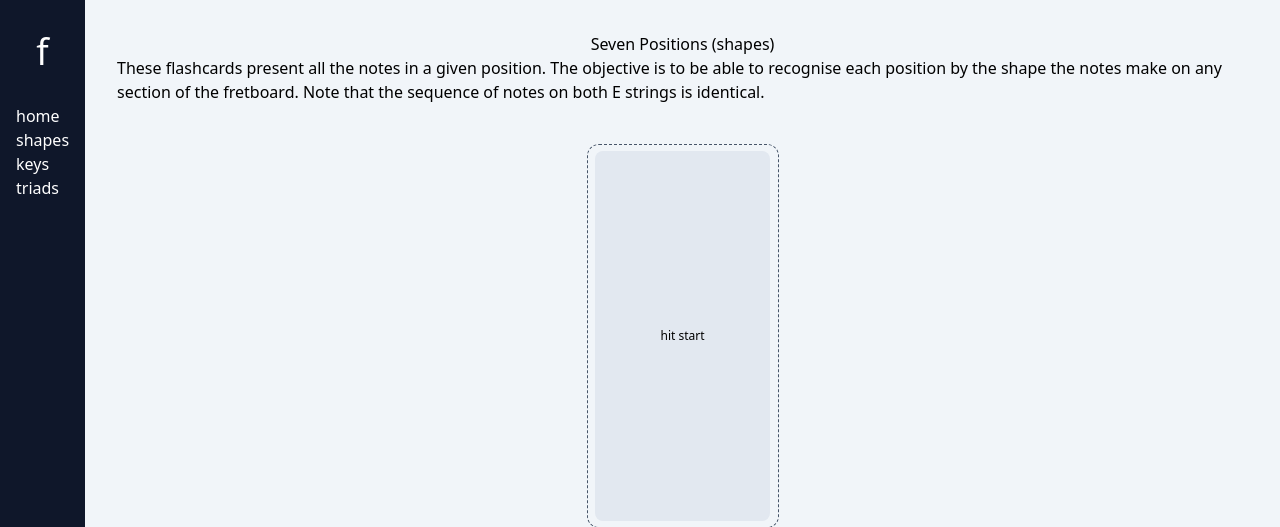
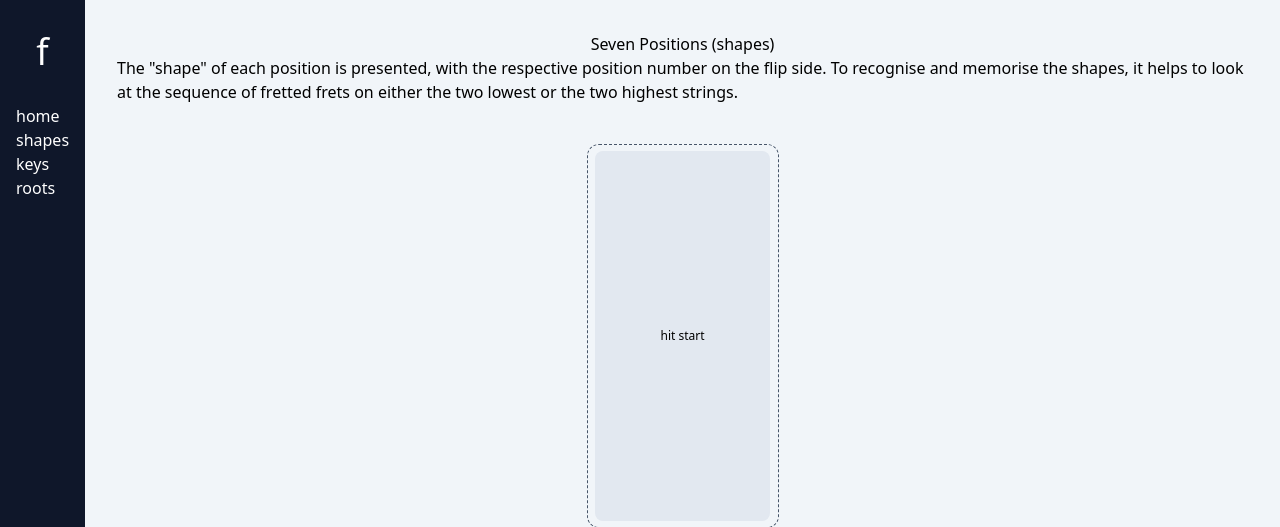
Before and after one commit to cordovez/fretmaster_app, a FastAPI app: page /shapes in a window 1280 px wide. Shown: the part 40-567 px from the top of the page. Run offline with FastAPI, Linux system fonts and the light colour scheme; style sheets or scripts are compiled from the project's sources; some libraries are stand-ins or nearby versions.

Commit message:
Keys and Shapes working now

```diff
--- a/dependencies/main_nav.py
+++ b/dependencies/main_nav.py
@@ -16,8 +16,8 @@ def get_nav() -> list[dict]:
             "icon": None,
         },
         {
-            "label": "triads",
-            "path": "/triads",
+            "label": "roots",
+            "path": "/roots",
             "icon": None,
         },
     ]
--- a/routes/client_side_routes.py
+++ b/routes/client_side_routes.py
@@ -5,13 +5,8 @@ from fastapi.templating import Jinja2Templates
 
 from models.key_position_enum import KeyPosition
 
-from controllers.fretboards import (
-    return_all_frets_with_key,
-)
-from controllers.fretboards import fretboard_matrix
-from controllers.random_note_in_key import return_random_note_in_key
-from controllers.extract_key_string import get_key
-from controllers.random_key import return_random_key
+
+from controllers.random_note_in_key import get_random_note
 from controllers.fretboard_matrices import (
     fretboard_with_random_position,
     fretboard_with_specified_key,
@@ -87,18 +82,6 @@ async def keys(
     )
 
 
-@front_router.get("/triads", response_class=HTMLResponse)
-async def triads(
-    request: Request,
-    nav_items: dict[str, str] = Depends(get_nav),
-    keys: dict[str, str] = Depends(get_music_keys),
-):
-    return templates.TemplateResponse(
-        "triads.html",
-        {"request": request, "keys": keys, "nav_items": nav_items},
-    )
-
-
 @front_router.get("/keys/{key_position}", response_class=HTMLResponse)
 async def random_note(
     request: Request,
@@ -106,94 +89,30 @@ async def random_note(
     nav_items: dict[str, str] = Depends(get_nav),
     keys: dict[str, str] = Depends(get_music_keys),
 ):
-    # notes = return_all_frets_with_key(key_position.value)
-    # fretboard = fretboard_matrix(notes)
-    fretboard, position = fretboard_with_specified_key("B6")
-    random_note = return_random_note_in_key(key_position.value)
-    # key = get_key(key_position.value)
-    # key_position = key_position.name
+    fretboard, position = fretboard_with_specified_key(key_position.value)
+    random_note_index, random_note_value = get_random_note(key_position.value)
 
     return templates.TemplateResponse(
-        "partials/key_position_card.html",
+        "partials/_keys_flashcard.html",
         {
             "request": request,
             "fretboard": fretboard,
-            "position": position,
-            # "notes": notes,
-            "random": random_note,
-            # "key": key,
-            # "key_position": key_position,
+            "position": position[-1],
+            "random": random_note_index,
+            "key_position": key_position.value,
             "nav_items": nav_items,
-            # "keys": keys,
+            "note_value": random_note_value,
         },
     )
 
 
-# @front_router.get("/keys/{key_position}", response_class=HTMLResponse)
-# async def random_note(
-#     request: Request,
-#     key_position: KeyPosition,
-#     nav_items: dict[str, str] = Depends(get_nav),
-# ):
-#     notes = return_all_frets_with_key(key_position.value)
-#     fretboard = fretboard_matrix(notes)
-#     random_note = return_random_note_in_key(key_position.value)
-#     key = get_key(key_position.value)
-#     key_position = key_position.name
-
-#     return templates.TemplateResponse(
-#         "flashcards_random_note.html",
-#         {
-#             "request": request,
-#             "fretboard": fretboard,
-#             "notes": notes,
-#             "random": random_note,
-#             "key": key,
-#             "key_position": key_position,
-#             "nav_items": nav_items,
-#         },
-#     )
-
-
-# @front_router.get("/flashcards/{key_position}/notes", response_class=HTMLResponse)
-# async def update_note_set(request: Request, key_position: KeyPosition):
-#     notes = return_all_frets_with_key(key_position.value)
-#     fretboard = fretboard_matrix(notes)
-#     random_note = return_random_note_in_key(key_position.value)
-#     key = get_key(key_position.value)
-#     key_position = key_position.name
-
-#     return templates.TemplateResponse(
-#         "note_set.html",
-#         {
-#             "request": request,
-#             "notes": notes,
-#             "fretboard": fretboard,
-#             "random": random_note,
-#             "key": key,
-#             "key_position": key_position,
-#         },
-#     )
-
-
-# @front_router.get(
-#     "/flashcards/{key_position}/notes/answer", response_class=HTMLResponse
-# )
-# async def display_random_note(request: Request, key_position: KeyPosition):
-#     notes = return_all_frets_with_key(key_position.value)
-#     fretboard = fretboard_matrix(notes)
-#     random_note = return_random_note_in_key(key_position.value)
-#     key = get_key(key_position.value)
-#     key_position = key_position.name
-
-#     return templates.TemplateResponse(
-#         "partials/random_note_answer.html",
-#         {
-#             "request": request,
-#             "notes": notes,
-#             "fretboard": fretboard,
-#             "random": random_note,
-#             "key": key,
-#             "key_position": key_position,
-#         },
-#     )
+@front_router.get("/roots", response_class=HTMLResponse)
+async def triads(
+    request: Request,
+    nav_items: dict[str, str] = Depends(get_nav),
+    keys: dict[str, str] = Depends(get_music_keys),
+):
+    return templates.TemplateResponse(
+        "roots.html",
+        {"request": request, "keys": keys, "nav_items": nav_items},
+    )
--- a/templates/macros.html
+++ b/templates/macros.html
@@ -7,56 +7,6 @@
         {% endfor %}
     </ul>
 {% endmacro %}
-<!-- Random note on key -->
-{% macro random_note_on_key_shape(fretboard, random) %}
-    <table>
-        {% for fret in fretboard %}
-            {% if fret[0]['fret'] < 9 %}
-                <tr id="Fret-{{ fret[0]['fret'] }}" class="">
-                    <!-- RANDOM NOTE SELECTED TO GUESS -->
-                    {% for note in fret %}
-                        {% if note['index'] == random %}
-                            <td id="{{ note['note'] }}"
-                                data-index="{{ note['index'] }}"
-                                class="py-1 ">
-                                {% if note['index'] == random and note['note'] == key %}
-                                    <img src="/static/images/Notes_root_selected.svg"
-                                         alt="note in the scale"
-                                         width="45px"
-                                         height="" />
-                                {% else %}
-                                    <img src="/static/images/Notes_selected.svg"
-                                         alt="note in the scale"
-                                         width="45px"
-                                         height="" />
-                                {% endif %}
-                            </td>
-                            <!-- NOTES IN SCALE -->
-                        {% elif note['pluck'] %}
-                            <td id="{{ note['note'] }}"
-                                data-index="{{ note['index'] }}"
-                                class="py-1 ">
-                                <img src="/static/images/Notes.svg"
-                                     alt="note in the scale"
-                                     width="45px"
-                                     height="" />
-                            </td>
-                            <!-- NOTES NOT IN SCALE -->
-                        {% else %}
-                            <td id="{{ note['note'] }}" class="py-1 ">
-                                <img src="/static/images/Notes_ghost.svg"
-                                     alt="note not in the scale"
-                                     width="45px"
-                                     height="" />
-                            </td>
-                        {% endif %}
-                    {% endfor %}
-                </tr>
-            {% endif %}
-        {% endfor %}
-    </table>
-{% endmacro %}
-<!-- highlighted note -->
 {% macro get_highlighted_note(fretboard, random) %}
     {% for fret  in fretboard %}
         {% for note  in fret %}
--- a/templates/triads.html
+++ b/templates/roots.html
@@ -2,7 +2,7 @@
 {% block title %}Triads{% endblock %}
 <!-- content -->
 {% block content %}
-    <h1>Triads Instructions</h1>
+    <h1>Roots Instructions</h1>
     <p>
         Lorem ipsum dolor sit amet consectetur adipisicing elit. Necessitatibus ipsa ea fugiat inventore, laudantium qui unde exercitationem eligendi voluptate sapiente, odit dicta suscipit quaerat molestiae dolor facere dignissimos eaque quas.
     </p>
--- a/templates/shapes.html
+++ b/templates/shapes.html
@@ -5,11 +5,32 @@
 {% block content %}
     <h1>Seven Positions (shapes)</h1>
     <p>
-        These flashcards present all the notes in a given position. The objective is to be able to recognise each position by the shape the notes make on any section of the fretboard. Note that the sequence of notes on both E strings is identical.
+        The "shape" of each position is presented, with the respective position number on the flip side. To recognise and memorise the shapes, it helps to look at the sequence of fretted frets on either the two lowest or the two highest strings.
     </p>
+    <!-- The flashcard -->
     <div class=" flex flex-col items-center my-10">
         {% block flashcard %}
             {% include 'partials/basic_flashcard.html' %}
         {% endblock flashcard %}
     </div>
+    <!-- The Start Button -->
+    <div id="start-button" class="mt-10">
+        <!-- {{ get_button(id="start-button", label="start", href="shapes/draw", target="#card") }} -->
+        <button id="start-button"
+                hx-get="/shapes/draw"
+                hx-on::after-request="toggleVisibility()"
+                hx-target="#card"
+                hx-swap="transition:true"
+                class="group relative inline-block text-sm font-medium text-slate-600 focus:outline-none focus:ring active:text-slate-500">
+            <span class="absolute inset-0 translate-x-0.5 translate-y-0.5 bg-slate-600 transition-transform group-hover:translate-x-0 group-hover:translate-y-0"></span>
+            <span class="relative block border border-current bg-white px-8 py-3">Start</span>
+        </button>
+    </div>
+    <script>
+function toggleVisibility(){
+var startButton = document.getElementById("start-button");
+    startButton.style.visibility = "hidden";
+
+}
+    </script>
 {% endblock content %}
```
Also changed, not shown: other parts of templates/macros.html (+9 -0 lines), controllers/random_note_in_key.py (+22 -1 lines), templates/keys.html (+12 -10 lines), templates/partials/_keys_flashcard.html (added, +49 -0 lines), templates/partials/_keys_flashcard_notes.html (added, +46 -0 lines), templates/partials/_keys_subnav.html (renamed from templates/partials/keys_subnav.html, +4 -3 lines), templates/partials/basic_flashcard.html (+2 -19 lines), templates/partials/xxxdraw_flip_buttons.html (renamed from templates/partials/draw_flip_buttons.html).
